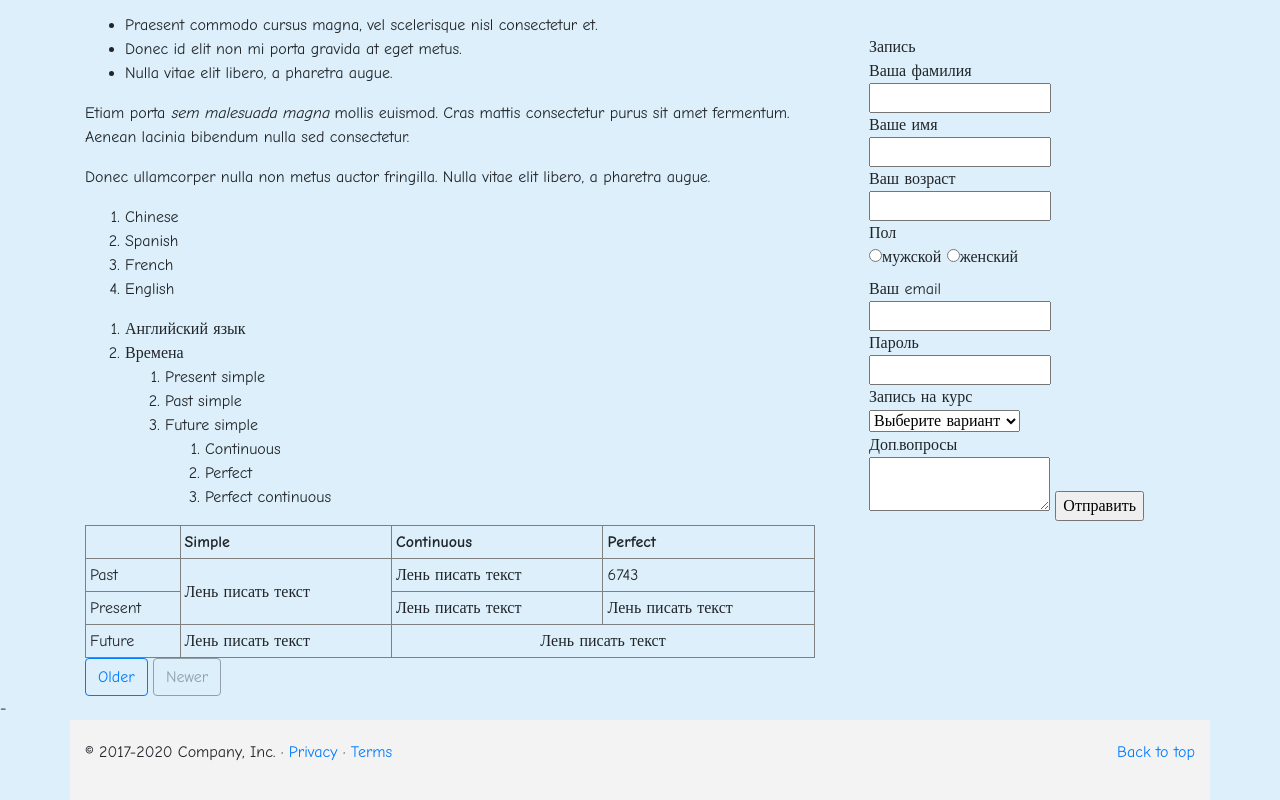
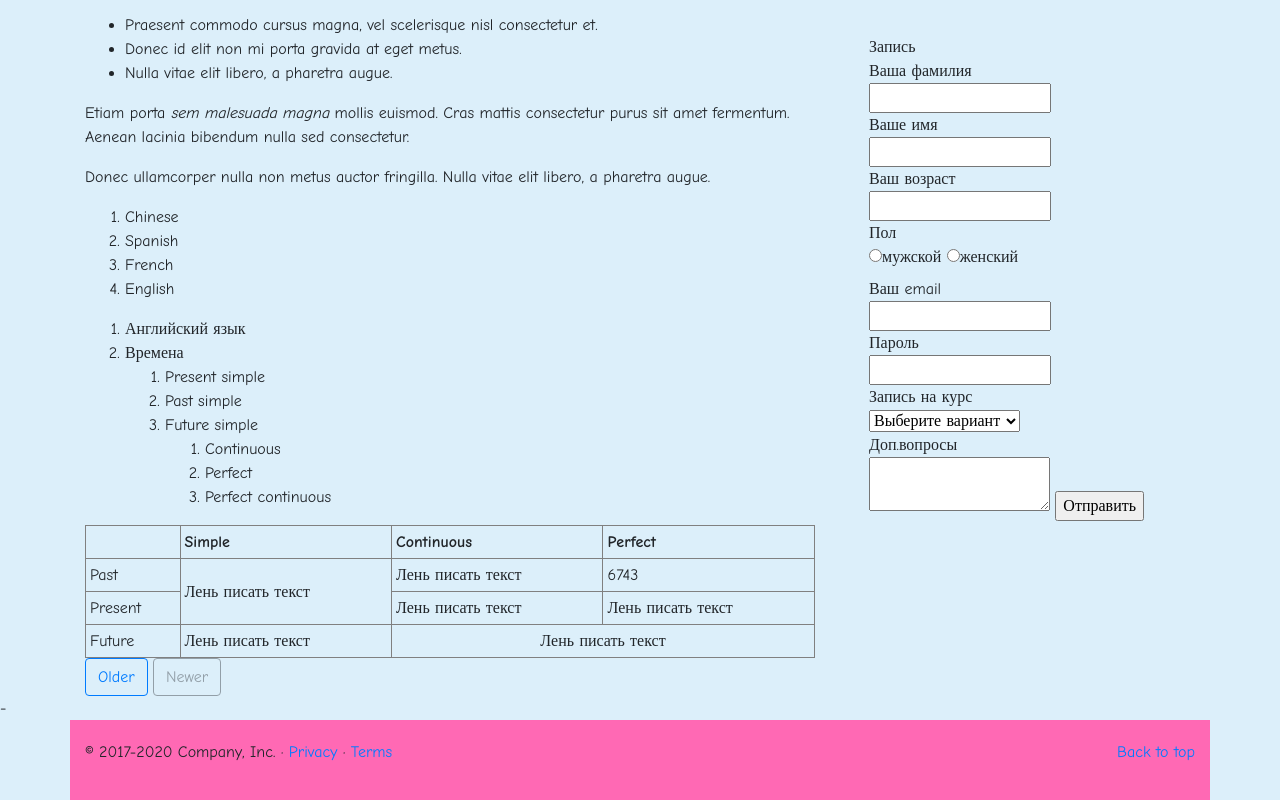
Before and after one commit to LILI-SH/lili-sh.github.io, a plain HTML site: page index.html in a window 1280 px wide. Shown: the part 522-1322 px from the top of the page. Drawn offline with nearby package versions, Linux system fonts and the light colour scheme.

Commit message:
Update index.html

```diff
--- a/index.html
+++ b/index.html
@@ -8,7 +8,7 @@
 
 <style>
 footer{
-background-color: #f3f3f3;
+background-color: #FF69B4;
 padding:20px;
 }
 body{
```
